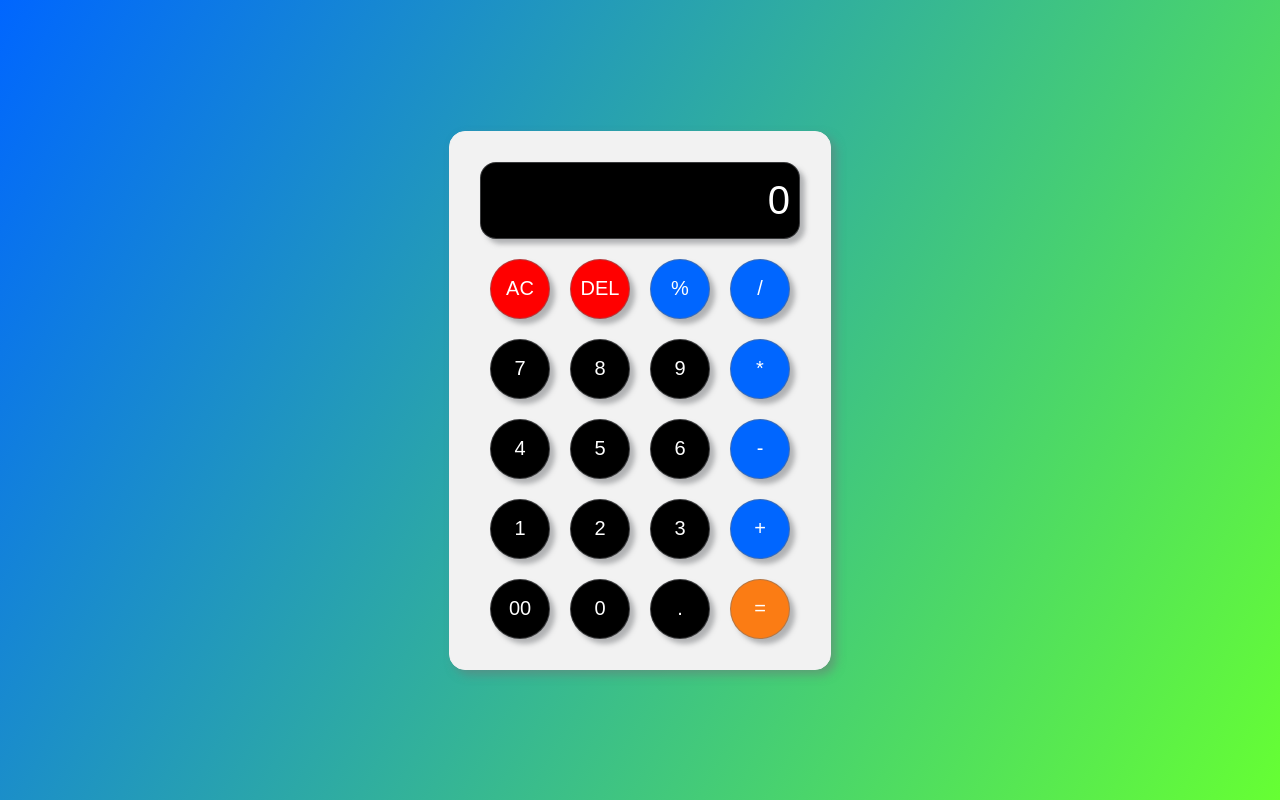
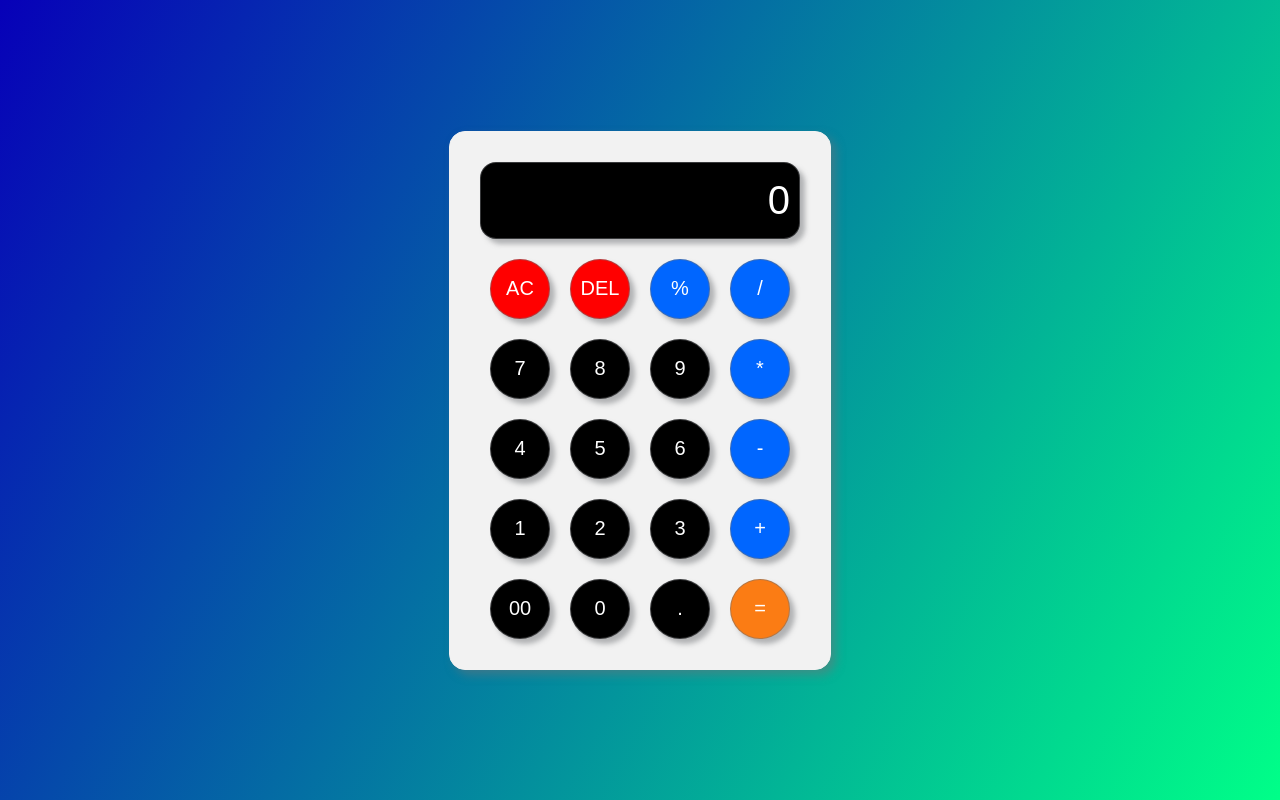
Before and after one commit to faisalalware/simple-calculator, a plain HTML site: page index.html in a window 1280 px wide. Drawn offline with Linux system fonts and the light colour scheme.

Commit message:
background & README.md image changed

```diff
--- a/style.css
+++ b/style.css
@@ -5,7 +5,7 @@
 }
 
 body{
-    background: linear-gradient(120deg, #0066ff 0%, #66ff33 100%);
+    background: linear-gradient(120deg, #0700b8 0%, #00ff88 100%);
     height: 100vh;
     display: flex;
     flex-direction: column;
```
Also changed, not shown: images/screenshot.png.
